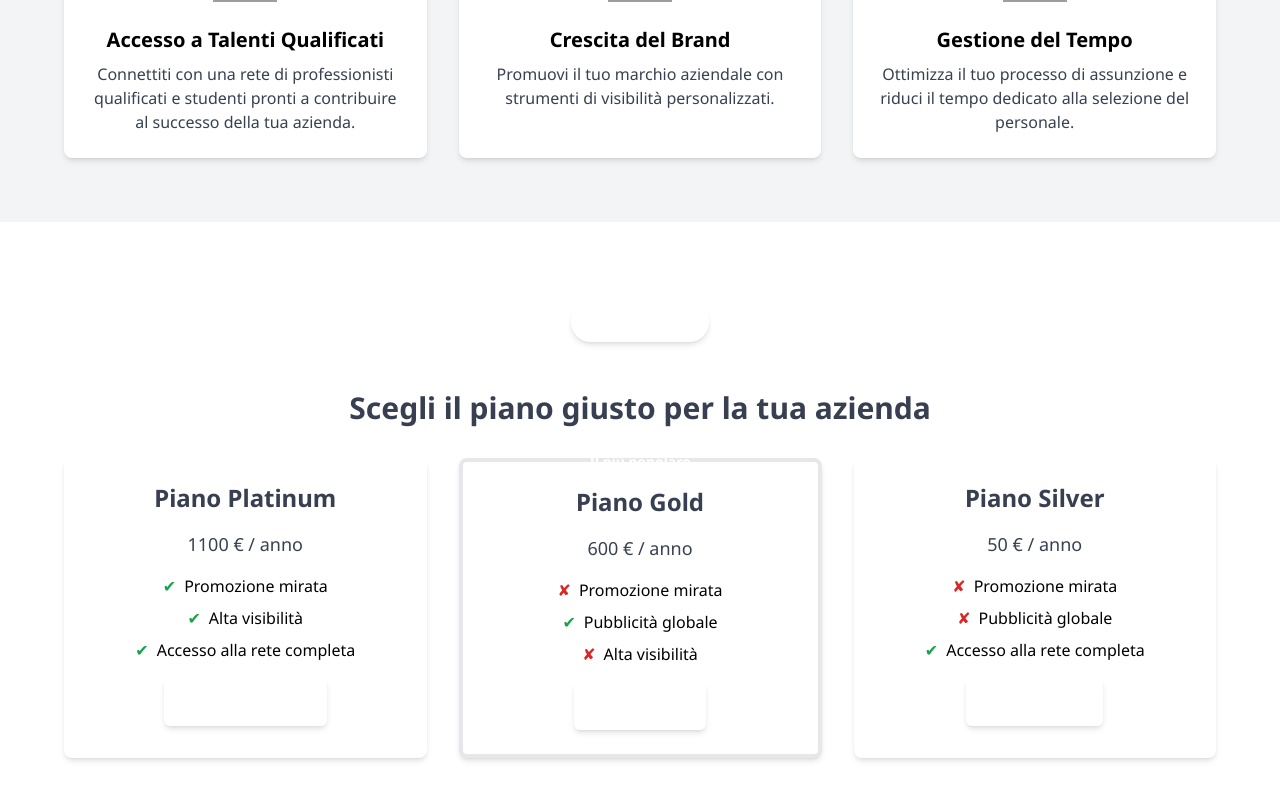
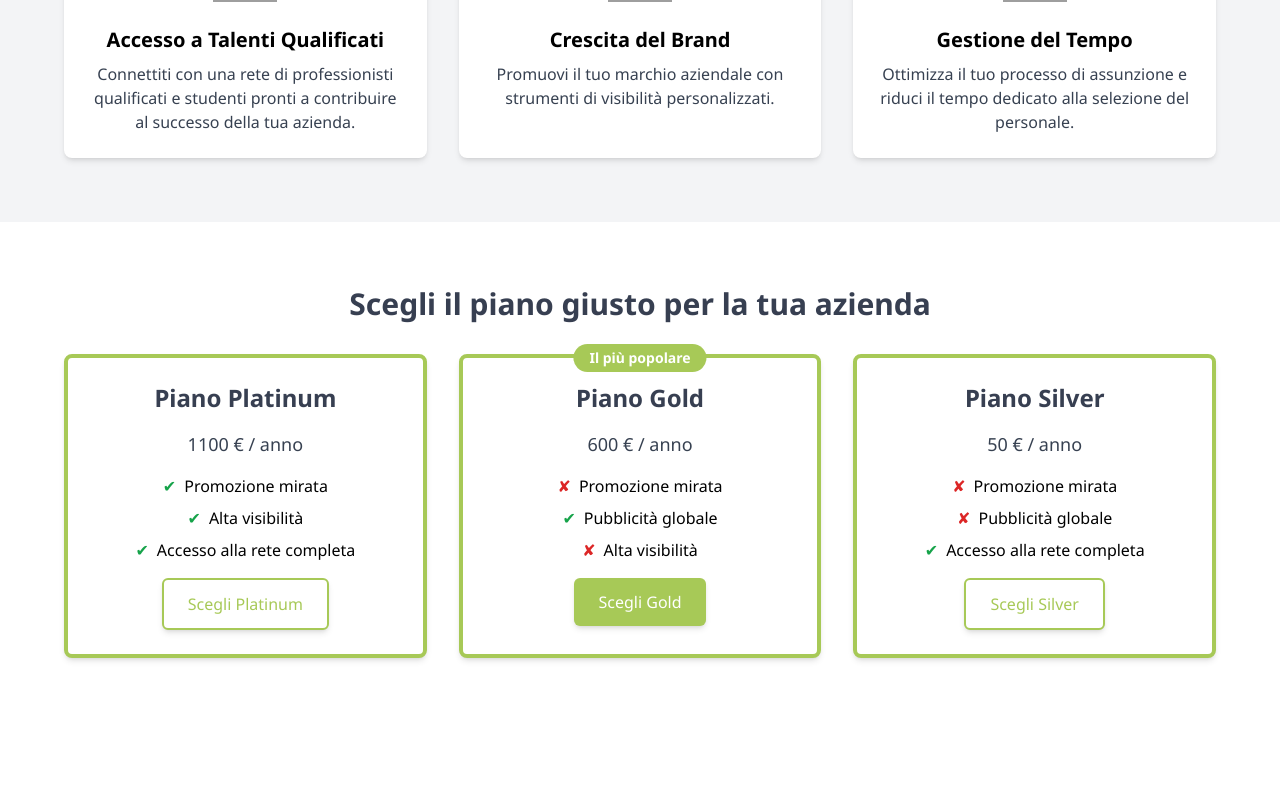
Before and after one commit to ClaudioLenci/Hackathon2024, a React (Vite) app: page /companies in a window 1280 px wide. Shown: the part 910-1710 px from the top of the page. After the commit the page ends 1632 px from the top, so only its background shows below. Built offline with nearby package versions, Linux system fonts and the light colour scheme; grey boxes are pictures that could not be loaded.

Commit message:
update companies

```diff
--- a/src/pages/companies.tsx
+++ b/src/pages/companies.tsx
@@ -1,4 +1,3 @@
-import React from "react";
 
 export function Companies() {
     return (
@@ -76,21 +75,14 @@ export function Companies() {
                 </div>
             </section>
 
-            {/* Sezione piani di pagamento con toolbar */}
+            {/* Sezione piani di pagamento */}
             <section className="p-8 md:p-16">
-                {/* Toolbar sopra i piani */}
-                <div className="flex justify-center bg-light-blue py-4 mb-8">
-                    <button className="bg-primary-blue text-white px-6 py-2 rounded-full shadow-md">
-                        Per Aziende
-                    </button>
-                </div>
-
                 <h2 className="text-3xl font-bold text-primary-charcoal text-center mb-8">
                     Scegli il piano giusto per la tua azienda
                 </h2>
                 <div className="flex flex-col md:flex-row justify-center gap-8">
                     {/* Piano Platinum */}
-                    <div className="bg-white rounded-lg shadow-md p-6 text-center w-full md:w-1/3">
+                    <div className="bg-white rounded-lg shadow-md p-6 text-center w-full md:w-1/3 border-4 border-[#A7C957]">
                         <h3 className="text-2xl font-bold text-primary-charcoal mb-4">Piano Platinum</h3>
                         <p className="text-lg text-gray-700 mb-4">1100 € / anno</p>
                         <ul className="space-y-2 mb-4">
@@ -107,14 +99,14 @@ export function Companies() {
                                 <span>Accesso alla rete completa</span>
                             </li>
                         </ul>
-                        <button className="bg-primary-blue text-white px-6 py-3 rounded-md shadow-md hover:bg-blue-700 transition-all">
+                        <button className="border-2 border-[#A7C957] text-[#A7C957] bg-white px-6 py-3 rounded-md shadow-md">
                             Scegli Platinum
                         </button>
                     </div>
 
                     {/* Piano Gold */}
-                    <div className="bg-white rounded-lg shadow-md p-6 text-center w-full md:w-1/3 border-4 border-primary-blue relative">
-                        <span className="absolute top-0 left-1/2 transform -translate-x-1/2 -translate-y-1/2 bg-primary-blue text-white text-sm font-bold px-4 py-1 rounded-full">
+                    <div className="bg-white rounded-lg shadow-md p-6 text-center w-full md:w-1/3 border-4 border-[#A7C957] relative">
+                        <span className="absolute top-0 left-1/2 transform -translate-x-1/2 -translate-y-1/2 bg-[#A7C957] text-white text-sm font-bold px-4 py-1 rounded-full">
                             Il più popolare
                         </span>
                         <h3 className="text-2xl font-bold text-primary-charcoal mb-4">Piano Gold</h3>
@@ -133,13 +125,13 @@ export function Companies() {
                                 <span>Alta visibilità</span>
                             </li>
                         </ul>
-                        <button className="bg-primary-blue text-white px-6 py-3 rounded-md shadow-md hover:bg-blue-700 transition-all">
+                        <button className="bg-[#A7C957] text-white px-6 py-3 rounded-md shadow-md">
                             Scegli Gold
                         </button>
                     </div>
 
                     {/* Piano Silver */}
-                    <div className="bg-white rounded-lg shadow-md p-6 text-center w-full md:w-1/3">
+                    <div className="bg-white rounded-lg shadow-md p-6 text-center w-full md:w-1/3 border-4 border-[#A7C957]">
                         <h3 className="text-2xl font-bold text-primary-charcoal mb-4">Piano Silver</h3>
                         <p className="text-lg text-gray-700 mb-4">50 € / anno</p>
                         <ul className="space-y-2 mb-4">
@@ -156,7 +148,7 @@ export function Companies() {
                                 <span>Accesso alla rete completa</span>
                             </li>
                         </ul>
-                        <button className="bg-primary-blue text-white px-6 py-3 rounded-md shadow-md hover:bg-blue-700 transition-all">
+                        <button className="border-2 border-[#A7C957] text-[#A7C957] bg-white px-6 py-3 rounded-md shadow-md">
                             Scegli Silver
                         </button>
                     </div>
```
